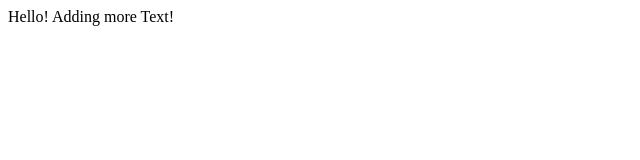
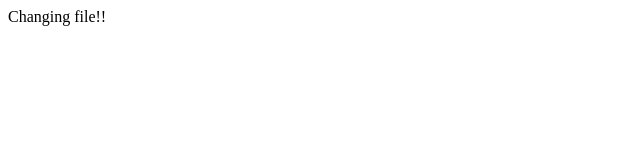
Before and after one commit to rcast229/demo-repo2, a plain HTML site: page index.html in a window 1280 px wide. Shown: the full height of the page, 0-640 px from the left. Drawn offline with Linux system fonts and the light colour scheme.

Commit message:
Adding files

```diff
--- a/index.html
+++ b/index.html
@@ -1 +1 @@
-<div>Hello! Adding more Text!</div>
+<div>Changing file!!</div>
```
Also changed, not shown: test2.html (added, +1 -0 lines), test.html (added), test2 (2).html (added).
